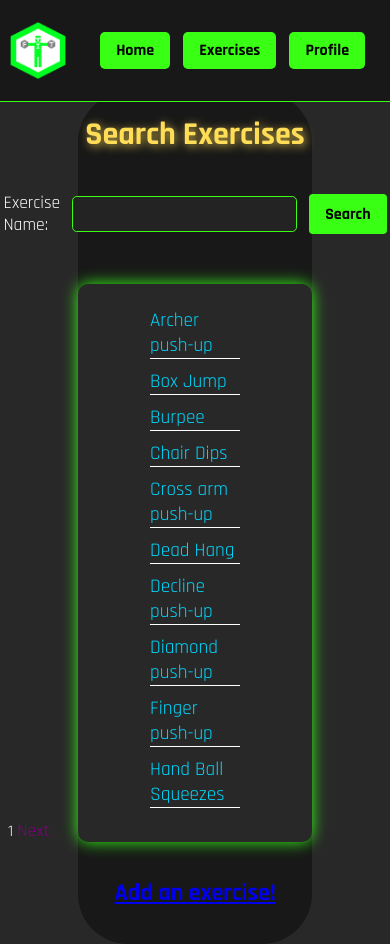
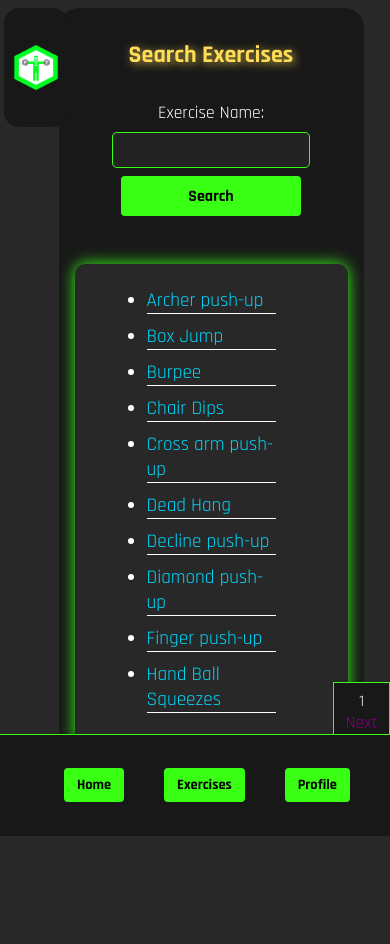
Before and after one commit to OrangeJuiceNoPulp/FitCrawlerApp, a Django app: page /exercises/search/ in a window 390 px wide. After the commit the page ends 836 px from the top, so only its background shows below. Run offline with Django 5.2, Linux system fonts and the light colour scheme; a user stored in the database is signed in; data comes from the database, SQL or seed files in the repository; both versions use the stored data as it was after the commit.

Commit message:
General Style and Responsive Design Updates

```diff
--- a/exercises/static/exercises/search_exercises.css
+++ b/exercises/static/exercises/search_exercises.css
@@ -1,4 +1,5 @@
 /* Designed by Brendon Wolfe on February 16th */
+/* Responsive design developed by Eli Sepulveda on March 8th */
 
 @import url('https://fonts.googleapis.com/css2?family=Rajdhani:wght@300;400;700&display=swap');
 
@@ -25,7 +26,6 @@
 }
 
 li {
-    list-style: none;
     margin-bottom: .625rem;
     font-family: 'Rajdhani', sans-serif;
     font-size: 1.2rem;
@@ -119,8 +119,67 @@
     padding-bottom: 1rem;
 }
 
+.logoDivSearch{
+    display: none;
+}
+
 @media screen and (max-width: 600px) {
+    h1 {
+        font-size: 1.5rem;
+    }
+
+    h2 {
+        font-size: 1.2rem;
+    }
+
+    .container {
+        margin-left: 15%;
+        width: 70%;
+        padding: 1rem;
+        border-radius: 20px;
+    }
+
     ul {
-        max-width: 100%;
+        width: 100%;
+        max-width: none;
+    }
+
+    .search-exercises-form {
+        flex-direction: column;
+        gap: 0.5rem;
+    }
+
+    .search-exercises-form input {
+        width: 80%;
+    }
+
+    .search-exercises-form button {
+        width: 80%;
+    }
+
+    .footer {
+        position: fixed;
+        bottom: 12%;
+        right: 0;
+        width: 10%;
+        text-align: center;
+        background-color: #181818;
+        padding: 0.5rem;
+        border: 1px solid #39FF14;
+    }
+
+    .logoDivSearch{
+        position: fixed;
+        top: 1%;
+        left: 0;
+        width: 12%;
+        display: flex;
+        align-items: center;
+        justify-content: center;
+        height: 12vh;
+        background-color: #181818;
+        border-radius: 15px;
+        padding: 1vh 1vh;
+        margin-left: .5vh;
     }
 }
--- a/exercises/static/exercises/view_exercises.css
+++ b/exercises/static/exercises/view_exercises.css
@@ -1,4 +1,5 @@
-/* Improved by Brendon Wolfe on February 21st */
+/* Designed by Eli Sepulveda on February 17th */
+/* Updated by Brendon Wolfe on February 21st */
 
 @import url('https://fonts.googleapis.com/css2?family=Rajdhani:wght@300;400;700&display=swap');
 
@@ -49,7 +50,7 @@
 
 .exercise_description {
     font-size: 1.2rem;
-    color: #f5f5f5;
+    color: white;
 }
 
 .video_div {
@@ -98,7 +99,6 @@
     background-color: #2ECC71;
 }
 
-/* Responsive Design */
 @media screen and (max-width: 768px) {
     .container {
         width: 90%;
--- a/exercises/templates/exercises/search_exercises.html
+++ b/exercises/templates/exercises/search_exercises.html
@@ -1,4 +1,4 @@
-<!-- Designed by ____ on February __ -->
+<!-- Designed by Jason Kauppila on February 15th -->
 <!-- Modified by Brendon Wolfe for CSS compatibility on February 16th -->
 
 {% extends 'fitness/header.html' %}
@@ -38,6 +38,10 @@
     {% endif %}
 </div>
 
+<div class="logoDivSearch">
+    <img src="{% static 'fitness/fitcrawlerLogo.png' %}" alt="FitCrawler Logo" class="logo">
+</div>
+
 
 <div class="footer">
     {{ page_number }}
--- a/exercises/templates/exercises/view_exercise.html
+++ b/exercises/templates/exercises/view_exercise.html
@@ -1,5 +1,5 @@
-<!-- Designed by ____ on February ____ -->
-<!-- Modified by Brendon Wolfe on February 21st to handle photos -->
+<!-- Designed by Eli Sepulveda on February 17th -->
+<!-- Modified by Brendon Wolfe on March 7th -->
 
 {% extends 'fitness/header.html' %}
 {% load static %}
--- a/fitness/static/fitness/header.css
+++ b/fitness/static/fitness/header.css
@@ -1,5 +1,6 @@
 /* Designed by Brendon Wolfe on February 17th */
 /* Updated by Brendon Wolfe on March 2nd */
+/* Responsive design developed by Eli Sepulveda on March 8th */
 
 @import url('https://fonts.googleapis.com/css2?family=Rajdhani:wght@300;400;700&display=swap');
 
@@ -90,7 +91,7 @@
     top: 13%;
     left: 85%;
     width: 5rem;
-    height: 18%;
+    height: 25%;
     background: #181818;
     box-shadow: 0px 0px 10px rgba(0, 0, 0, 0.3);
     padding: 1rem;
@@ -148,3 +149,61 @@
 .profile:hover{
     color:aqua;
 }
+
+@media screen and (max-width: 600px) {
+    .header {
+        position: fixed;
+        bottom: 0;
+        top: 87%;
+        width: 100%;
+        height: 10vh;
+        border-top: 1px solid #39FF14;
+        border-bottom: none;
+        background-color: #181818;
+        z-index: 1000;
+        justify-content: space-evenly;
+        padding: 0.5rem;
+    }
+
+    .header h2 {
+        font-size: 0.9rem;
+    }
+
+    .logoDiv {
+        display: none;
+    }
+
+    .buttonDiv {
+        width: 95%;
+        height: 100%;
+        justify-content: space-evenly;
+    }
+
+    .button {
+        padding: 0.5rem 0.8rem;
+        font-size: 0.9rem;
+        border-radius: 4px;
+    }
+
+    .profileButton {
+        padding: 0.5rem 0.8rem;
+        font-size: 0.9rem;
+        border-radius: 4px;
+    }
+
+    .header-space {
+        display: none;
+    }
+
+    .popup {
+        left: 68%;
+        top: 47%;
+        width: 20%;
+        height: 30%;
+    }
+
+    .popup .button {
+        width: 100%;
+        font-size: 1rem;
+    }
+}
--- a/fitness/static/fitness/profile.css
+++ b/fitness/static/fitness/profile.css
@@ -5,7 +5,7 @@
 body {
     font-family: 'Rajdhani', sans-serif;
     background-color: #121212;
-    color: #f5f5f5;
+    color: white;
     margin: 0;
     padding: 0;
     display: flex;
@@ -76,7 +76,7 @@
 
 .text {
     font-size: 1.2rem;
-    color: #f5f5f5;
+    color: white;
     font-weight: 400;
 }
 
--- a/fitness/templates/fitness/header.html
+++ b/fitness/templates/fitness/header.html
@@ -1,6 +1,6 @@
-<!-- Designed by ____ on February ____ -->
-<!-- Modified by Brendon Wolfe on February 19th -->
-<!-- Modified by Brendon Wolfe on February 25th -->
+<!-- Designed by Eli Sepulveda on February 17th -->
+<!-- Modified by Eli Sepulveda on February 19th -->
+<!-- Modified by Brendon Wolfe on February 25th to include a popup -->
 
 {% load static %}
 
--- a/fitness/templates/fitness/leaderboard.html
+++ /dev/null
@@ -1,5 +0,0 @@
-{% extends 'fitness/header.html' %}
-{% load static %}
-{% block content%}
-
-{% endblock %}
--- a/fitness/views.py
+++ b/fitness/views.py
@@ -498,7 +498,7 @@
 
     return render(request, 'fitness/search_knights.html', template_args)
 
-#
+# Added by Eli Sepulveda on March 6th
 # This is used to find a user's gym officer
 @login_required
 def profile(request):
--- a/gym/static/gym/applications.css
+++ b/gym/static/gym/applications.css
@@ -1,5 +1,5 @@
 /* Designed by Brendon Wolfe on February 10th */
-/* Modified by Brendon Wolfe for responsive design on February 16th */
+/* Modified by Brendon Wolfe on February 16th */
 
 
 @import url('https://fonts.googleapis.com/css2?family=Rajdhani:wght@300;400;700&display=swap');
@@ -57,7 +57,7 @@
 
 .decline-button {
     background-color: red;
-    color: #F5F5F5;
+    color: white;
 }
 
 .accept-button:hover {
--- a/gym/static/gym/createGym.css
+++ b/gym/static/gym/createGym.css
@@ -37,7 +37,7 @@
     padding: 10px 0px;
     margin-top: 5px;
     border: 1px solid #39FF14;
-    color: #F5F5F5;
+    color: white;
     border-radius: 5px;
 }
 
--- a/gym/static/gym/login.css
+++ b/gym/static/gym/login.css
@@ -1,11 +1,11 @@
-/* Designed by Brendon Wolfe on March 5th */
+/* Started by Eli Sepulveda on March 5th */
 
 @import url('https://fonts.googleapis.com/css2?family=Rajdhani:wght@300;400;700&display=swap');
 
 body {
     font-family: 'Rajdhani', sans-serif;
     background-color: #121212;
-    color: #f5f5f5;
+    color: white;
     margin: 0;
     padding: 0;
     display: flex;
--- a/gym/templates/gym/applications.html
+++ b/gym/templates/gym/applications.html
@@ -1,5 +1,5 @@
 <!--Designed by Joseph Marchione and Brendon Wolfe on February 11th-->
-<!--Modified by ___ on February __-->
+<!--Modified by Eli Sepulveda on February 15th-->
 
 {% extends 'fitness/header.html' %}
 {% load static %}
```
Also changed, not shown: fitness/static/fitness/home.css (+71 -2 lines), fitness/static/fitness/view_current_tasks.css (+6 -11 lines), fitness/templates/fitness/home.html (+17 -0 lines), db.sqlite3.
